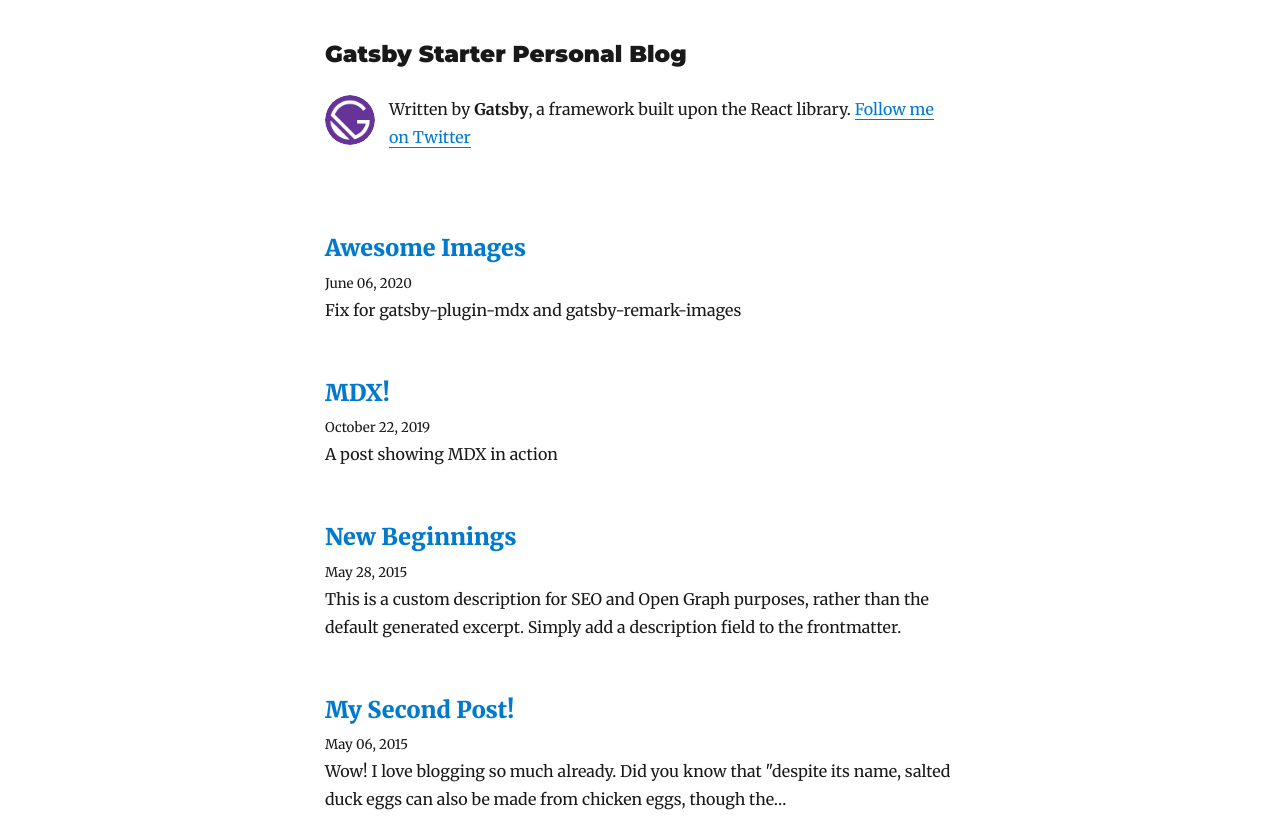
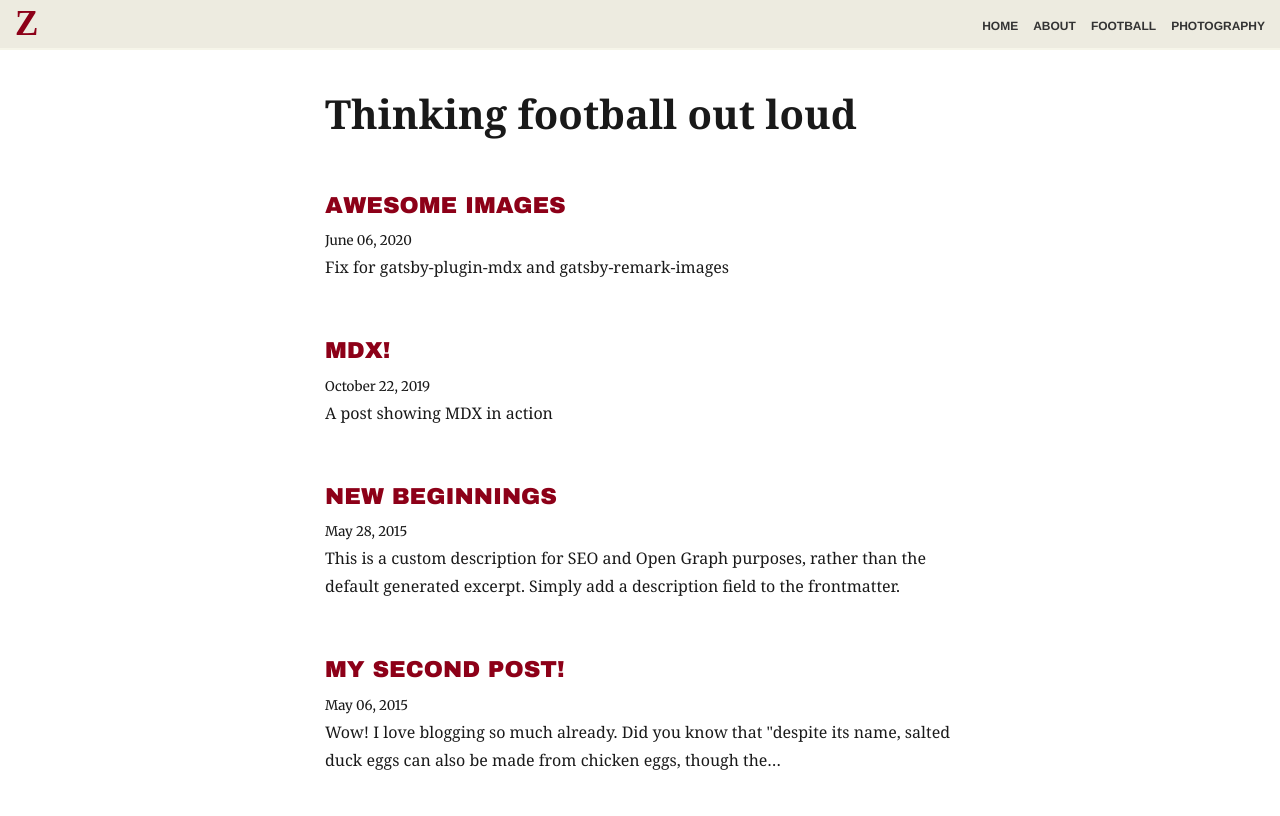
Before and after one commit to zsuzak/personal-site, a Gatsby site: page /blog in a window 1280 px wide. Shown: the top 816 px of the page. Built offline with nearby package versions, Linux system fonts and the light colour scheme; Gatsby itself is replaced by a stand-in of ours; some packages are replaced by stand-ins of ours.

Commit message:
Restyling from initial pull. Toolbar navigation. Home landing page. Styled all posts page.

```diff
--- a/gatsby-config.js
+++ b/gatsby-config.js
@@ -1,10 +1,9 @@
 module.exports = {
   siteMetadata: {
-    // edit below
-    title: `Gatsby Starter Personal Blog`,
-    author: `Gatsby`,
-    description: `A starter personal blog with styled components, dark mode, and Netlify CMS.`,
-    siteUrl: `https://gatsby-starter-blog-demo.netlify.com/`,
+    title: `Thinking football out loud`,
+    author: `Zak`,
+    description: `Personal website, alongside a football analysis blog and photography diary.`,
+    siteUrl: `https://zsuzak.netlify.app/`,
     social: {
       twitter: `gatsbyjs`,
     },
--- /dev/null
+++ b/src/components/Navigation/NavigationItem/NavigationItem.js
@@ -0,0 +1,13 @@
+import React from 'react'
+import { Link } from "gatsby"
+
+import classes from './NavigationItem.module.css'
+
+const navigationItem = (props) => (
+    // TODO: FIX INLINE-STYLE
+    <li className={classes.NavigationItem} style={{marginBottom: 0}}>
+        <Link activeClassName="active" to={props.link}>{props.children}</Link>
+    </li>
+);
+
+export default navigationItem
--- /dev/null
+++ b/src/components/Navigation/NavigationItem/NavigationItem.module.css
@@ -0,0 +1,21 @@
+.NavigationItem li {
+	margin-bottom: 0;
+}
+
+.NavigationItem a {
+	margin-bottom: 0;
+	font-weight: bold;
+	color: #333333;
+	font-family: 'Helvetica';
+	font-size: 12px;
+	margin-right: 15px;
+	box-shadow: none;
+}
+
+.NavigationItem a:hover {
+	color: #8d0018;
+}
+
+.active a {
+	text-decoration: underline;
+}
--- /dev/null
+++ b/src/components/Navigation/NavigationItems.js
@@ -0,0 +1,15 @@
+import React from 'react'
+
+import classes from './NavigationItems.module.css'
+import NavigationItem from './NavigationItem/NavigationItem'
+
+const navigationItems = () => (
+    <ul className={classes.NavigationItems}>
+        <NavigationItem link="/">HOME</NavigationItem>
+        <NavigationItem link="/about">ABOUT</NavigationItem>
+        <NavigationItem link="/blog">FOOTBALL</NavigationItem>
+        <NavigationItem link="/photography">PHOTOGRAPHY</NavigationItem>
+    </ul>
+)
+
+export default navigationItems
--- /dev/null
+++ b/src/components/Navigation/NavigationItems.module.css
@@ -0,0 +1,6 @@
+.NavigationItems {
+    margin: 0;
+    padding: 0;
+    list-style: none;
+    display: flex;
+}
--- /dev/null
+++ b/src/components/Navigation/Toolbar/Toolbar.js
@@ -0,0 +1,15 @@
+import React from 'react';
+
+import classes from './Toolbar.module.css'
+import NavigationItems from '../NavigationItems'
+
+const toolbar = () => (
+    <header className={classes.Toolbar}>
+        <h2>Z</h2>
+        <nav>
+            <NavigationItems />
+        </nav>
+    </header>
+)
+
+export default toolbar
--- /dev/null
+++ b/src/components/Navigation/Toolbar/Toolbar.module.css
@@ -0,0 +1,16 @@
+.Toolbar {
+    height: 50px;
+    background-color: #edebe0;
+    display: flex;
+    align-items: center;
+    justify-content: space-between;
+    border-bottom: 2px solid #f6f5e9;
+}
+
+.Toolbar h2 {
+    margin: 0;
+    margin-left: 15px;
+    color: #8d0018;
+    font-family: 'Futura';
+    font-size: 35px;
+}
--- a/src/components/layout.js
+++ b/src/components/layout.js
@@ -2,21 +2,18 @@
 import { Link } from "gatsby"
 import styled from "styled-components"
 
-import { rhythm, scale } from "../utils/typography"
+import { rhythm } from "../utils/typography"
 
 class Layout extends React.Component {
   render() {
-    const { location, title, children } = this.props
-    const rootPath = `${__PATH_PREFIX__}/`
-    const blogPath = `${__PATH_PREFIX__}/blog/`
+    const { title, children } = this.props
     let header
 
-    if (location.pathname === rootPath || location.pathname === blogPath) {
     header = (
-        <h1
+      <h3
         style={{
-            ...scale(1.5),
-            marginBottom: rhythm(1.5),
+          fontSize: `5vh`,
+          fontFamily: `Georgia, sans-serif`,
           marginTop: 0,
         }}
       >
@@ -26,33 +23,13 @@
             textDecoration: `none`,
             color: `inherit`,
           }}
-            to={location.pathname === blogPath ? `/blog/` : `/`}
-          >
-            {title}
-          </Link>
-        </h1>
-      )
-    } else {
-      header = (
-        <h3
-          style={{
-            fontFamily: `Montserrat, sans-serif`,
-            marginTop: 0,
-          }}
-        >
-          <Link
-            style={{
-              boxShadow: `none`,
-              textDecoration: `none`,
-              color: `inherit`,
-            }}
-            to={`/blog/`}
+          to={`/blog`}
         >
           {title}
         </Link>
       </h3>
     )
-    }
+
     return (
       <Wrapper>
         <div
@@ -66,11 +43,6 @@
           <header>{header}</header>
           <main>{children}</main>
         </div>
-        <Footer>
-          © {new Date().getFullYear()}, Built with
-          {` `}
-          <a href="https://www.gatsbyjs.org">Gatsby</a>
-        </Footer>
       </Wrapper>
     )
   }
@@ -80,9 +52,4 @@
   min-height: 100vh;
 `
 
-const Footer = styled.footer`
-  text-align: center;
-  margin: 24px;
-`
-
 export default Layout
--- /dev/null
+++ b/src/hoc/Aux/Aux.js
@@ -0,0 +1,3 @@
+const aux = (props) => props.children;
+
+export default aux;
--- a/src/pages/blog.js
+++ b/src/pages/blog.js
@@ -1,11 +1,11 @@
 import React from "react"
 import { Link, graphql } from "gatsby"
 
-import Bio from "../components/bio"
+import Toolbar from '../components/Navigation/Toolbar/Toolbar'
+
 import Layout from "../components/layout"
 import SEO from "../components/seo"
 import { rhythm } from "../utils/typography"
-import Button from "../components/button"
 
 class Blog extends React.Component {
   render() {
@@ -14,9 +14,10 @@
     const posts = data.allMdx.edges
 
     return (
+        <div>
+          <Toolbar />
           <Layout location={this.props.location} title={siteTitle}>
             <SEO title="All posts" />
-        <Bio />
             <div style={{ margin: "20px 0 40px" }}>
               {posts.map(({ node }) => {
                 const title = node.frontmatter.title || node.fields.slug
@@ -24,11 +25,15 @@
                   <div key={node.fields.slug}>
                     <h3
                       style={{
-                    marginBottom: rhythm(1 / 4),
+                        marginBottom: rhythm(1 / 4)
                       }}
                     >
                       <Link
-                    style={{ boxShadow: `none` }}
+                        style={{ boxShadow: `none`,
+                        color: `#8d0018`,
+                        fontFamily: `Arial Black`,
+                        textTransform: `uppercase`,
+                        fontWeight: `bold` }}
                         to={`/blog${node.fields.slug}`}
                       >
                         {title}
@@ -36,6 +41,7 @@
                     </h3>
                     <small>{node.frontmatter.date}</small>
                     <p
+                      style={{fontFamily: `Georgia`}}
                       dangerouslySetInnerHTML={{
                         __html: node.frontmatter.description || node.excerpt,
                       }}
@@ -44,10 +50,8 @@
                 )
               })}
             </div>
-        <Link to="/">
-          <Button marginTop="85px">Go Home</Button>
-        </Link>
           </Layout>
+        </div>
     )
   }
 }
--- /dev/null
+++ b/src/styles/global.css
@@ -0,0 +1,30 @@
+@import url('https://fonts.googleapis.com/css2?family=Comfortaa&display=swap');
+
+html, body, #___gatsby {
+	height: 100%;
+	line-height: normal;
+
+}
+
+#gatsby-focus-wrapper {
+    height: 100%;
+}
+
+body {
+	margin: 0;
+	padding: 0;
+	box-sizing: border-box;
+
+	background: #fffef3;
+	background-image: radial-gradient(rgba(51, 51, 51, 0.2) 1px, transparent 1%);
+  	background-size: 21px 21px;
+	background-position: -19px -19px;
+}
+
+small {
+	font-family: 'Comfortaa';
+}
+
+.active {
+	text-decoration: underline;
+}
```
Also changed, not shown: src/components/Landing/Landing.js (added, +14 -0 lines), src/components/Landing/Landing.module.css (added, +24 -0 lines), src/containers/Home/Home.js (added, +11 -0 lines), src/containers/Home/Home.module.css (added, +7 -0 lines), src/pages/index.js (+13 -27 lines), src/templates/blog-post.js (+14 -3 lines). Lines whose indentation alone changed are shown as unchanged.
